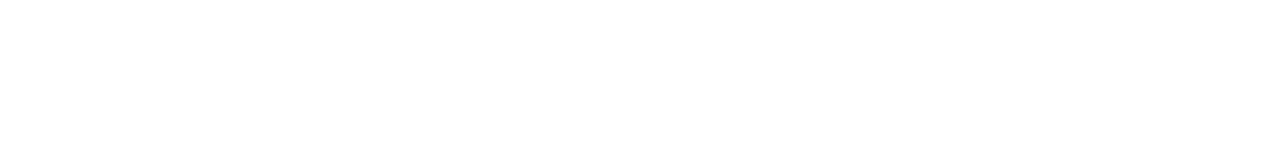
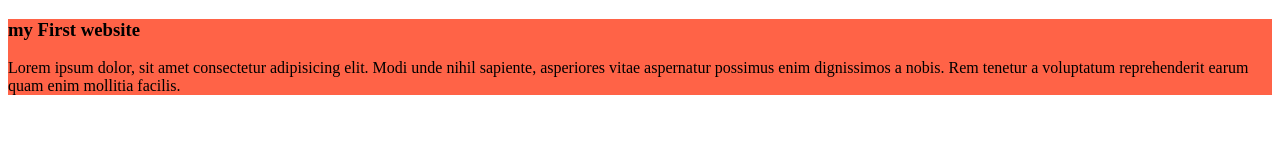
Before and after one commit to Irfan056/My-simple-github-repo, a plain HTML site: page index.html in a window 1280 px wide. Drawn offline with Linux system fonts and the light colour scheme.

Commit message:
my first add

```diff
--- a/index.html
+++ b/index.html
@@ -4,8 +4,12 @@
     <meta charset="UTF-8">
     <meta name="viewport" content="width=device-width, initial-scale=1.0">
     <title>My Simple Github Repo</title>
+    <link rel="stylesheet" href="styles/blog.css">
 </head>
 <body>
-
+    <div>
+        <h3>my First website</h3>
+        <p>Lorem ipsum dolor, sit amet consectetur adipisicing elit. Modi unde nihil sapiente, asperiores vitae aspernatur possimus enim dignissimos a nobis. Rem tenetur a voluptatum reprehenderit earum quam enim mollitia facilis.</p>
+    </div>
 </body>
 </html>
--- /dev/null
+++ b/styles/blog.css
@@ -0,0 +1,3 @@
+div{
+    background-color: tomato;
+}
```
